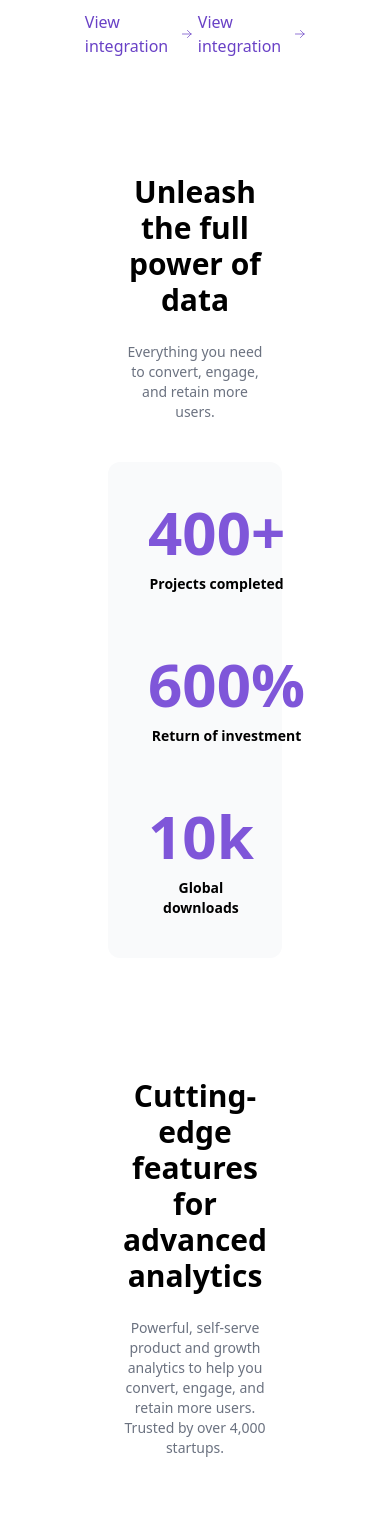
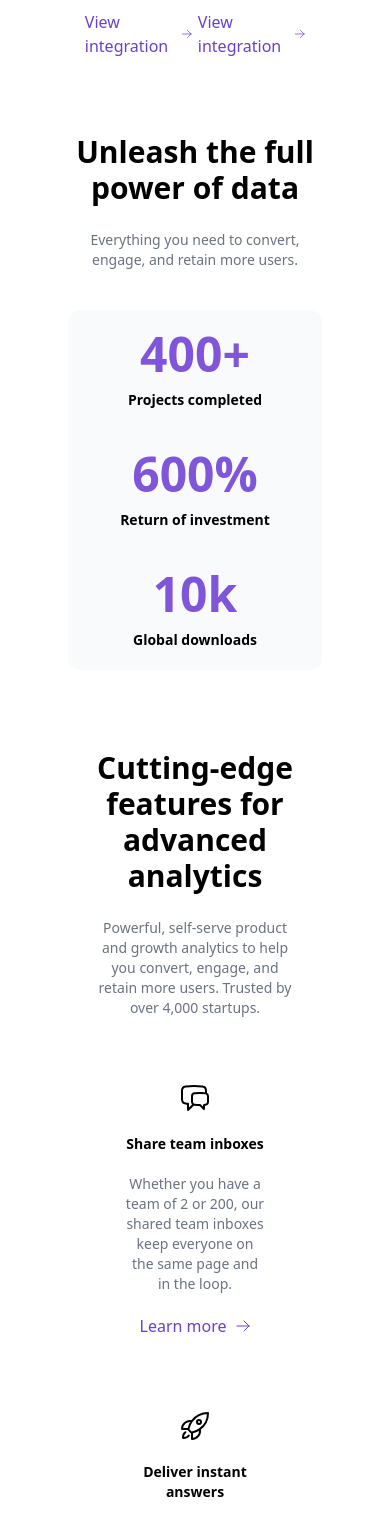
Before and after one commit to SantiagoJDG/avila-tek-web, a Next.js app: page / in a window 390 px wide. Shown: the part 2520-4044 px from the top of the page. Built offline with nearby package versions, Linux system fonts and the light colour scheme.

Commit message:
add responsiveness to missing components

```diff
--- a/src/app/page.tsx
+++ b/src/app/page.tsx
@@ -3,6 +3,7 @@ import { IntegrationTools } from "@/components/Home/IntegrationTools";
 import { DataPower } from "@/components/Home/DataPower";
 import { Features } from "@/components/Home/Fetaures";
 import { TestimonialCard } from "@/components/Home/TestimonialCard";
+import { Trial } from "@/components/Home/Trial";
 
 export default function Home() {
   return (
@@ -12,6 +13,7 @@ export default function Home() {
       <DataPower />
       <Features />
       <TestimonialCard />
+      <Trial />
     </>
   );
 }
--- a/src/components/Home/DataPower/DataPower.tsx
+++ b/src/components/Home/DataPower/DataPower.tsx
@@ -1,40 +1,43 @@
 export const DataPower = () => {
-
   const dataValues = [
     {
       number: '400+',
-            description: 'Projects completed'
+      description: 'Projects completed',
     },
     {
       number: '600%',
-            description: 'Return of investment'
+      description: 'Return of investment',
     },
     {
       number: '10k',
-            description: 'Global downloads'
+      description: 'Global downloads',
     },
   ]
 
   return (
     <div className="py-10">
-            <div className="flex flex-col items-center justify-center gap-6 w-100% h-full m-10">
-                    <p className="text-3xl font-bold text-center">
+      {/* Heading */}
+      <div className="flex flex-col items-center justify-center gap-6 mb-10 text-center max-w-4xl mx-auto">
+        <p className="text-3xl md:text-4xl font-bold">
           Unleash the full power of data
         </p>
-                    <p className="text-center text-gray-500 text-sm sm:text-base md:text-lg px-4 md:w-full lg:w-2/5 xl:w-2/3">
+        <p className="text-gray-500 text-sm sm:text-base md:text-lg px-2 sm:px-6 md:px-8">
           Everything you need to convert, engage, and retain more users.
         </p>
       </div>
 
-            <div className="flex justify-around flex-wrap gap-5 bg-gray-50 rounded-xl m-10 p-5">
+      {/* Data Cards */}
+      <div className="flex flex-wrap justify-around bg-gray-50 rounded-xl">
         {dataValues.map((data, index) => (
-                    <div key={index} className="flex flex-col items-center gap-3 p-5">
-                        <p className="text-6xl font-bold text-[#7F56D9]">{data.number}</p>
+          <div
+            key={index}
+            className="flex flex-col items-center gap-3 p-5"
+          >
+            <p className="text-5xl md:text-6xl font-bold text-[#7F56D9]">{data.number}</p>
             <p className="text-sm font-bold text-center">{data.description}</p>
           </div>
         ))}
       </div>
     </div>
   )
-
 }
--- a/src/components/Home/Fetaures/Features.tsx
+++ b/src/components/Home/Fetaures/Features.tsx
@@ -5,7 +5,6 @@ import {
   PresentationChartLineIcon,
   ArrowRightIcon
 } from '@heroicons/react/24/outline'
-
 
 export const Features = () => {
 
@@ -28,37 +27,41 @@ export const Features = () => {
   ]
 
   return (
-        <div className="my-10">
-            <div className="flex flex-col items-center justify-center gap-6 w-100% h-full m-10">
-                    <p className="text-3xl font-bold text-center">
+    <section className="my-10 px-4 sm:px-6">
+      {/* Title + Description */}
+      <div className="flex flex-col items-center justify-center gap-6 text-center mb-10 max-w-4xl mx-auto">
+        <p className="text-3xl font-bold">
           Cutting-edge features for advanced analytics
         </p>
-                    <p className="text-center text-gray-500 text-sm sm:text-base md:text-lg px-4 md:w-full lg:w-2/5 xl:w-2/3">
+        <p className="text-gray-500 text-sm sm:text-base md:text-lg px-2 sm:px-6 lg:px-8">
           Powerful, self-serve product and growth analytics to help you convert, engage, and retain more users. Trusted by over 4,000 startups.
         </p>
       </div>
-            <div className='grid grid-cols-2 md:grid-cols-3 lg:grid-cols-3 xl:grid-cols-3 gap-3 p-5'>
+
+      {/* Feature Cards */}
+      <div className="grid grid-cols-1 sm:grid-cols-2 md:grid-cols-3 gap-6">
         {features.map((feature: Feature, index: number) => (
-                        <div className='flex flex-col items-center justify-center gap-5 p-4' key={index}>
-                            <div>
-                                {feature.icon}
-                            </div>
-                            <p className='text-center font-bold text-sm sm:text-base md:text-lg  px-4'>
+          <div
+            key={index}
+            className="flex flex-col items-center justify-center text-center gap-5 p-6"
+          >
+            <div>{feature.icon}</div>
+
+            <p className="font-bold text-sm sm:text-base md:text-lg px-4">
               {feature.name}
             </p>
-                            <p className='text-center text-sm sm:text-base md:text-md text-gray-500 px-4'>
+
+            <p className="text-sm sm:text-base md:text-md text-gray-500 px-4">
               {feature.description}
             </p>
-                            <div className='flex flex-row items-center justify-center'>
-                            <p className='text-[#6941C6]'>
-                                Learn more
-                            </p>
-                            <ArrowRightIcon className='h-4 w-4 text-[#6941C6] ml-2' />
+
+            <div className="flex flex-row items-center justify-center">
+              <p className="text-[#6941C6]">Learn more</p>
+              <ArrowRightIcon className="h-4 w-4 text-[#6941C6] ml-2" />
             </div>
           </div>
         ))}
       </div>
-        </div>
+    </section>
   )
-
 }
```
Lines whose indentation alone changed are shown as unchanged.
